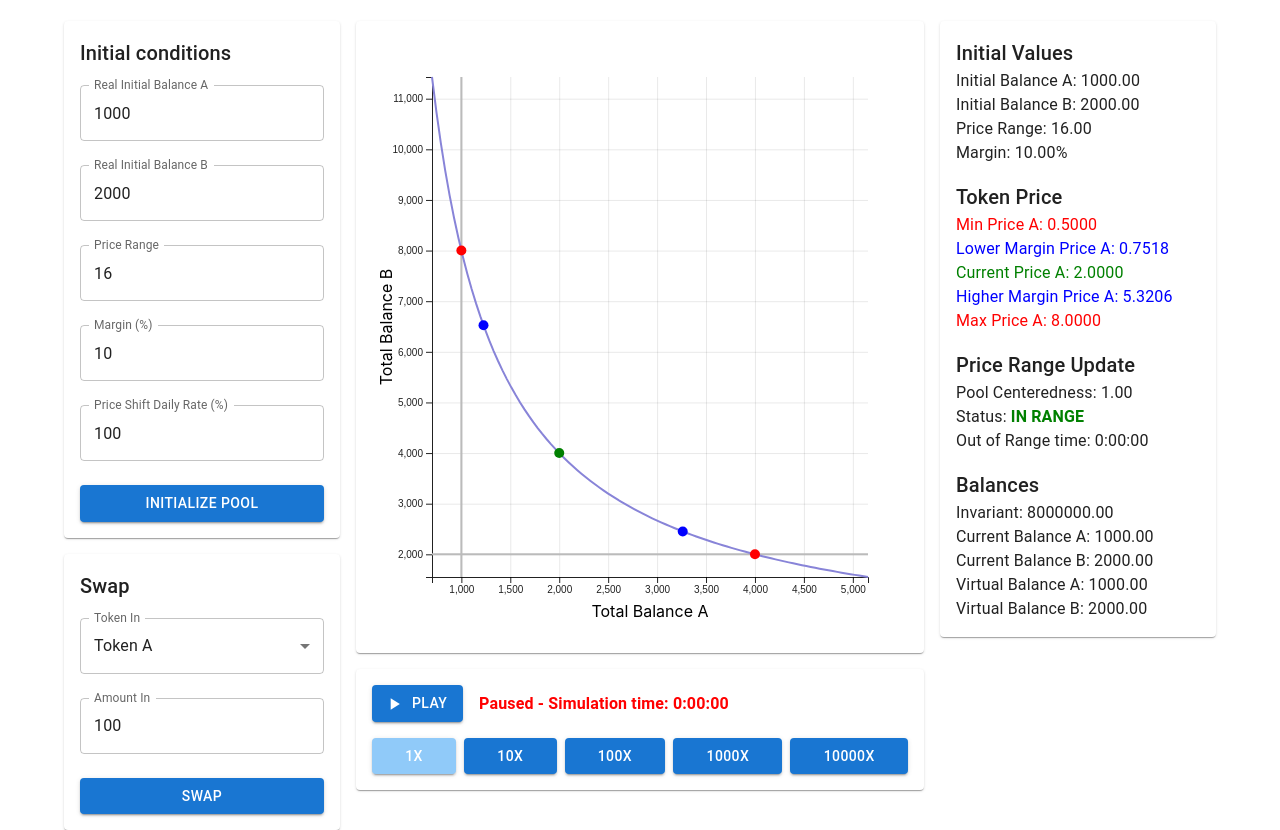
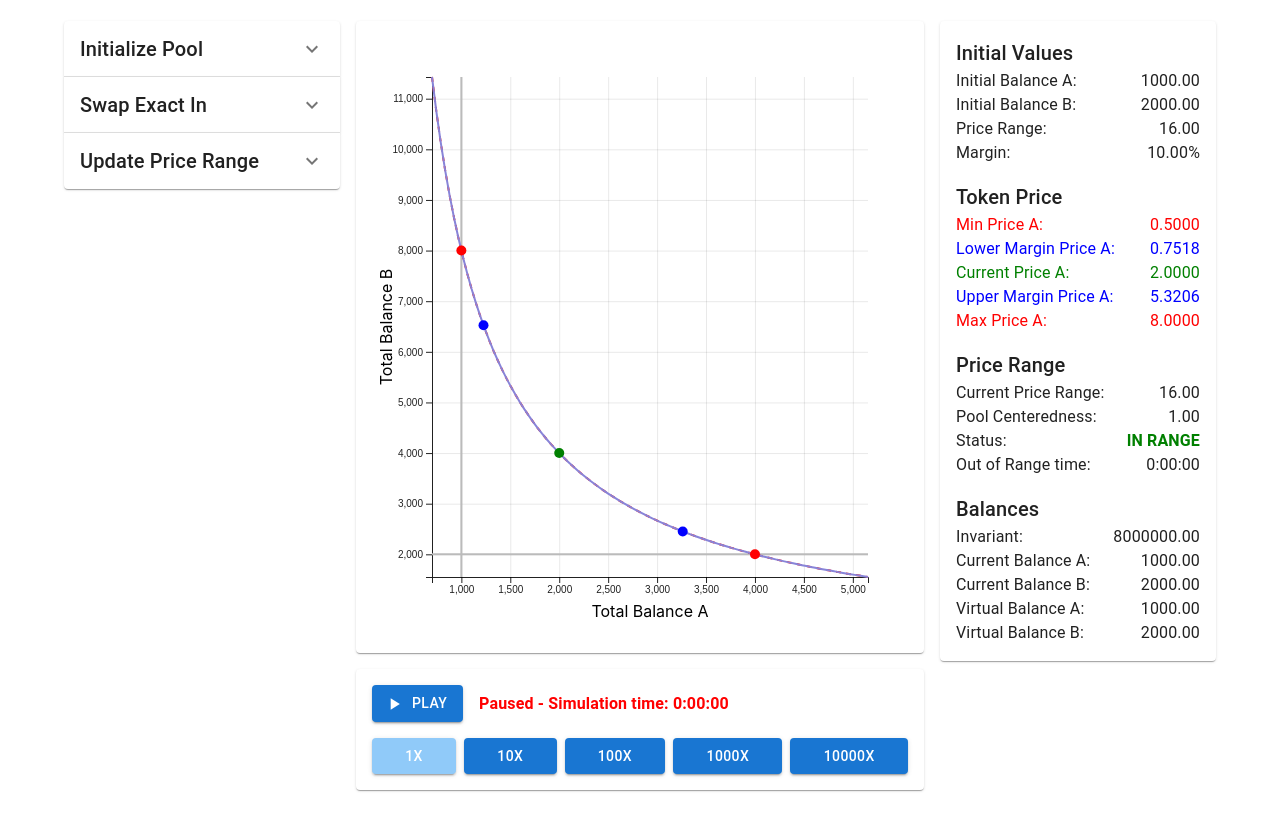
Before and after one commit to balancer/reclamm, a React (Create React App) app in the folder research/: page / in a window 1280 px wide. After the commit the page ends 800 px from the top, so only its background shows below. Built offline with nearby package versions, Linux system fonts and the light colour scheme.

Commit message:
Add update price range fields to the simulation

```diff
--- a/research/src/Chart.tsx
+++ b/research/src/Chart.tsx
@@ -3,9 +3,10 @@ import * as d3 from 'd3';
 
 export const D3Chart: React.FC<{
   data: any[];
+  initialData: any[];
   specialPoints: any[];
   virtualBalances: { virtualBalanceA: number; virtualBalanceB: number };
-}> = ({ data, specialPoints, virtualBalances }) => {
+}> = ({ data, initialData, specialPoints, virtualBalances }) => {
   const svgRef = useRef<SVGSVGElement>(null);
 
   useEffect(() => {
@@ -92,6 +93,21 @@ export const D3Chart: React.FC<{
         .attr('stroke', '#BBBBBB')
         .attr('stroke-width', 2);
 
+      // Add initial price curve (before the regular curve)
+      const initialLine = d3
+        .line<any>()
+        .x((d) => xScale(d.x))
+        .y((d) => yScale(d.y));
+
+      svg
+        .append('path')
+        .datum(initialData)
+        .attr('fill', 'none')
+        .attr('stroke', 'red')
+        .attr('stroke-width', 2)
+        .attr('stroke-dasharray', '5,5')
+        .attr('d', initialLine);
+
       // Add curve
       const line = d3
         .line<any>()
--- a/research/src/Research.tsx
+++ b/research/src/Research.tsx
@@ -1,5 +1,16 @@
 import React, { useState, useMemo, useEffect } from 'react';
-import { TextField, Grid, Paper, Typography, Container, Button } from '@mui/material';
+import {
+  TextField,
+  Grid,
+  Paper,
+  Typography,
+  Container,
+  Button,
+  Accordion,
+  AccordionSummary,
+  AccordionDetails,
+} from '@mui/material';
+import ExpandMoreIcon from '@mui/icons-material/ExpandMore';
 import PlayArrowIcon from '@mui/icons-material/PlayArrow';
 import PauseIcon from '@mui/icons-material/Pause';
 import { D3Chart } from './Chart';
@@ -10,6 +21,7 @@ const defaultPriceRange = 16;
 const defaultMargin = 10;
 const defaultPriceShiftDailyRate = 100;
 const defaultSwapAmountIn = 100;
+const timeFix = 12464935.015039;
 
 const tickMilliseconds = 20;
 
@@ -24,6 +36,7 @@ export default function Research() {
 
   const [initialBalanceA, setInitialBalanceA] = useState<number>(defaultInitialBalanceA);
   const [initialBalanceB, setInitialBalanceB] = useState<number>(defaultInitialBalanceB);
+  const [initialInvariant, setInitialInvariant] = useState<number>(0);
   const [priceRange, setPriceRange] = useState<number>(defaultPriceRange);
   const [margin, setMargin] = useState<number>(defaultMargin);
   const [priceShiftDailyRate, setPriceShiftDailyRate] = useState<number>(defaultPriceShiftDailyRate);
@@ -39,6 +52,15 @@ export default function Research() {
 
   const [swapTokenIn, setSwapTokenIn] = useState('Token A');
   const [swapAmountIn, setSwapAmountIn] = useState<number>(defaultSwapAmountIn);
+
+  const [startPriceRange, setStartPriceRange] = useState<number>(defaultPriceRange);
+  const [targetPriceRange, setTargetPriceRange] = useState<number>(defaultPriceRange);
+  const [startTime, setStartTime] = useState<number>(0);
+  const [endTime, setEndTime] = useState<number>(0);
+
+  const [inputTargetPriceRange, setInputTargetPriceRange] = useState<number>(defaultPriceRange);
+  const [inputStartTime, setInputStartTime] = useState<number>(0);
+  const [inputEndTime, setInputEndTime] = useState<number>(0);
 
   const invariant = useMemo(() => {
     return (currentBalanceA + virtualBalances.virtualBalanceA) * (currentBalanceB + virtualBalances.virtualBalanceB);
@@ -84,11 +106,28 @@ export default function Research() {
         0.7 * virtualBalances.virtualBalanceA + (i * (1.3 * xForPointB - 0.7 * virtualBalances.virtualBalanceA)) / 100;
       const y = invariant / x;
 
-      return { x, y, isSpecialPoint: false };
+      return { x, y };
     });
 
     return curvePoints;
   }, [currentBalanceA, currentBalanceB, priceRange, virtualBalances, invariant]);
+
+  const charInitialData = useMemo(() => {
+    if (priceRange <= 1) return [];
+
+    const xForPointB = initialInvariant / virtualBalances.virtualBalanceB;
+
+    // Create regular curve points
+    const curvePoints = Array.from({ length: 100 }, (_, i) => {
+      const x =
+        0.7 * virtualBalances.virtualBalanceA + (i * (1.3 * xForPointB - 0.7 * virtualBalances.virtualBalanceA)) / 100;
+      const y = initialInvariant / x;
+
+      return { x, y };
+    });
+
+    return curvePoints;
+  }, [initialInvariant]);
 
   const specialPoints = useMemo(() => {
     // Add special points
@@ -125,6 +164,24 @@ export default function Research() {
     return [pointA, pointB, currentPoint, lowerMarginPoint, higherMarginPoint];
   }, [currentBalanceA, currentBalanceB, priceRange, margin, virtualBalances, invariant]);
 
+  const calculatedSwapAmountOut = useMemo(() => {
+    if (!swapAmountIn) return 0;
+
+    if (swapTokenIn === 'Token A') {
+      // Swapping Token A for Token B
+      const newBalanceA = currentBalanceA + swapAmountIn;
+      return (
+        currentBalanceB + virtualBalances.virtualBalanceB - invariant / (newBalanceA + virtualBalances.virtualBalanceA)
+      );
+    } else {
+      // Swapping Token B for Token A
+      const newBalanceB = currentBalanceB + swapAmountIn;
+      return (
+        currentBalanceA + virtualBalances.virtualBalanceA - invariant / (newBalanceB + virtualBalances.virtualBalanceB)
+      );
+    }
+  }, [swapAmountIn, swapTokenIn, currentBalanceA, currentBalanceB, virtualBalances, invariant]);
+
   useEffect(() => {
     setTimeout(() => {
       initializeVirtualBalances();
@@ -152,7 +209,7 @@ export default function Research() {
     if (counter % 1 > 0.001 * (tickMilliseconds * speedMultiplier)) return; // Only update once every second.
 
     // Calculate tau
-    const tau = priceShiftDailyRate / 12464935.015039;
+    const tau = priceShiftDailyRate / timeFix;
 
     // Determine which token's virtual balance to update based on the condition
     if (
@@ -211,17 +268,28 @@ export default function Research() {
     initializeVirtualBalances();
   };
 
+  const handleUpdatePriceRange = () => {
+    setStartPriceRange(priceRange);
+    setTargetPriceRange(inputTargetPriceRange);
+    setStartTime(inputStartTime);
+    setEndTime(inputEndTime);
+  };
+
   const initializeVirtualBalances = () => {
     const priceRangeNum = Number(inputPriceRange);
-    if (priceRangeNum <= 1) {
-      setVirtualBalances({ virtualBalanceA: 0, virtualBalanceB: 0 });
-    } else {
+    let virtualBalancesLocal = { virtualBalanceA: 0, virtualBalanceB: 0 };
+    if (priceRangeNum > 1) {
       const denominator = Math.sqrt(Math.sqrt(priceRangeNum)) - 1;
-      setVirtualBalances({
+      virtualBalancesLocal = {
         virtualBalanceA: Number(inputBalanceA) / denominator,
         virtualBalanceB: Number(inputBalanceB) / denominator,
-      });
+      };
     }
+    setVirtualBalances(virtualBalancesLocal);
+
+    setInitialInvariant(
+      (inputBalanceA + virtualBalancesLocal.virtualBalanceA) * (inputBalanceB + virtualBalancesLocal.virtualBalanceB)
+    );
   };
 
   const handleSwap = () => {
@@ -268,8 +336,11 @@ export default function Research() {
     <Container>
       <Grid container spacing={2}>
         <Grid item xs={3}>
-          <Paper style={{ padding: 16 }}>
-            <Typography variant="h6">Initial conditions</Typography>
+          <Accordion>
+            <AccordionSummary expandIcon={<ExpandMoreIcon />}>
+              <Typography variant="h6">Initialize Pool</Typography>
+            </AccordionSummary>
+            <AccordionDetails>
               <TextField
                 label="Real Initial Balance A"
                 type="number"
@@ -313,11 +384,14 @@ export default function Research() {
               <Button variant="contained" fullWidth onClick={handleUpdate} style={{ marginTop: 16 }}>
                 Initialize Pool
               </Button>
-          </Paper>
+            </AccordionDetails>
+          </Accordion>
 
-          {/* New Swap Box */}
-          <Paper style={{ padding: 16, marginTop: 16 }}>
-            <Typography variant="h6">Swap</Typography>
+          <Accordion>
+            <AccordionSummary expandIcon={<ExpandMoreIcon />}>
+              <Typography variant="h6">Swap Exact In</Typography>
+            </AccordionSummary>
+            <AccordionDetails>
               <TextField
                 select
                 label="Token In"
@@ -340,16 +414,61 @@ export default function Research() {
                 value={swapAmountIn}
                 onChange={(e) => setSwapAmountIn(Number(e.target.value))}
               />
+              <Typography style={{ marginTop: 8, marginBottom: 8 }}>
+                Amount Out {swapTokenIn === 'Token A' ? 'B' : 'A'}:{' '}
+                {calculatedSwapAmountOut > 0 ? calculatedSwapAmountOut.toFixed(2) : '0'}
+              </Typography>
               <Button variant="contained" fullWidth onClick={handleSwap} style={{ marginTop: 16 }}>
                 Swap
               </Button>
-          </Paper>
+            </AccordionDetails>
+          </Accordion>
+          <Accordion>
+            <AccordionSummary expandIcon={<ExpandMoreIcon />}>
+              <Typography variant="h6">Update Price Range</Typography>
+            </AccordionSummary>
+            <AccordionDetails>
+              <TextField
+                label="Target Price Range"
+                type="number"
+                fullWidth
+                margin="normal"
+                value={inputTargetPriceRange}
+                onChange={(e) => setInputTargetPriceRange(Number(e.target.value))}
+              />
+              <Typography>Current Time: {counter.toFixed(0)}</Typography>
+              <TextField
+                label="Start Time (in seconds)"
+                type="number"
+                fullWidth
+                margin="normal"
+                value={inputStartTime}
+                onChange={(e) => setInputStartTime(Number(e.target.value))}
+              />
+              <TextField
+                label="End Time (in seconds)"
+                type="number"
+                fullWidth
+                margin="normal"
+                value={inputEndTime}
+                onChange={(e) => setInputEndTime(Number(e.target.value))}
+              />
+              <Button variant="contained" fullWidth onClick={handleUpdatePriceRange} style={{ marginTop: 16 }}>
+                Update Price Range
+              </Button>
+            </AccordionDetails>
+          </Accordion>
         </Grid>
 
         <Grid item xs={6}>
           <Paper style={{ padding: 16, textAlign: 'center' }}>
             <div style={{ width: '100%', height: 600 }}>
-              <D3Chart data={chartData} specialPoints={specialPoints} virtualBalances={virtualBalances} />
+              <D3Chart
+                data={chartData}
+                initialData={charInitialData}
+                specialPoints={specialPoints}
+                virtualBalances={virtualBalances}
+              />
             </div>
           </Paper>
           <Paper style={{ padding: 16, marginTop: 16 }}>
@@ -392,54 +511,131 @@ export default function Research() {
         <Grid item xs={3}>
           <Paper style={{ padding: 16 }}>
             <Typography variant="h6">Initial Values</Typography>
-            <Typography>Initial Balance A: {initialBalanceA.toFixed(2)}</Typography>
-            <Typography>Initial Balance B: {initialBalanceB.toFixed(2)}</Typography>
-            <Typography>Price Range: {priceRange.toFixed(2)}</Typography>
-            <Typography>Margin: {margin.toFixed(2)}%</Typography>
+            <div style={{ display: 'flex', justifyContent: 'space-between' }}>
+              <Typography>Initial Balance A:</Typography>
+              <Typography>{initialBalanceA.toFixed(2)}</Typography>
+            </div>
+            <div style={{ display: 'flex', justifyContent: 'space-between' }}>
+              <Typography>Initial Balance B:</Typography>
+              <Typography>{initialBalanceB.toFixed(2)}</Typography>
+            </div>
+            <div style={{ display: 'flex', justifyContent: 'space-between' }}>
+              <Typography>Price Range:</Typography>
+              <Typography>{priceRange.toFixed(2)}</Typography>
+            </div>
+            <div style={{ display: 'flex', justifyContent: 'space-between' }}>
+              <Typography>Margin:</Typography>
+              <Typography>{margin.toFixed(2)}%</Typography>
+            </div>
 
             <Typography variant="h6" style={{ marginTop: 16 }}>
               Token Price
             </Typography>
+            <div style={{ display: 'flex', justifyContent: 'space-between' }}>
+              <Typography style={{ color: 'red' }}>Min Price A:</Typography>
               <Typography style={{ color: 'red' }}>
-              Min Price A: {(Math.pow(virtualBalances.virtualBalanceB, 2) / invariant).toFixed(4)}
+                {(Math.pow(virtualBalances.virtualBalanceB, 2) / invariant).toFixed(4)}
               </Typography>
-            <Typography style={{ color: 'blue' }}>
-              Lower Margin Price A: {(invariant / Math.pow(higherMargin, 2)).toFixed(4)}
-            </Typography>
+            </div>
+            <div style={{ display: 'flex', justifyContent: 'space-between' }}>
+              <Typography style={{ color: 'blue' }}>Lower Margin Price A:</Typography>
+              <Typography style={{ color: 'blue' }}>{(invariant / Math.pow(higherMargin, 2)).toFixed(4)}</Typography>
+            </div>
+            <div style={{ display: 'flex', justifyContent: 'space-between' }}>
+              <Typography style={{ color: 'green' }}>Current Price A:</Typography>
               <Typography style={{ color: 'green' }}>
-              Current Price A:{' '}
                 {(
                   (currentBalanceB + virtualBalances.virtualBalanceB) /
                   (currentBalanceA + virtualBalances.virtualBalanceA)
                 ).toFixed(4)}
               </Typography>
-            <Typography style={{ color: 'blue' }}>
-              Higher Margin Price A: {(invariant / Math.pow(lowerMargin, 2)).toFixed(4)}
+            </div>
+            <div style={{ display: 'flex', justifyContent: 'space-between' }}>
+              <Typography style={{ color: 'blue' }}>Upper Margin Price A:</Typography>
+              <Typography style={{ color: 'blue' }}>{(invariant / Math.pow(lowerMargin, 2)).toFixed(4)}</Typography>
+            </div>
+            <div style={{ display: 'flex', justifyContent: 'space-between' }}>
+              <Typography style={{ color: 'red' }}>Max Price A:</Typography>
+              <Typography style={{ color: 'red' }}>
+                {(invariant / Math.pow(virtualBalances.virtualBalanceA, 2)).toFixed(4)}
               </Typography>
-            <Typography style={{ color: 'red' }}>
-              Max Price A: {(invariant / Math.pow(virtualBalances.virtualBalanceA, 2)).toFixed(4)}
-            </Typography>
+            </div>
 
             <Typography variant="h6" style={{ marginTop: 16 }}>
-              Price Range Update
+              Price Range
             </Typography>
-            <Typography>Pool Centeredness: {poolCenteredness.toFixed(2)}</Typography>
-            <Typography>
-              Status:{' '}
-              <span style={{ color: poolCenteredness > margin / 100 ? 'green' : 'red', fontWeight: 'bold' }}>
+            {counter < endTime ? (
+              <>
+                <Typography style={{ color: 'green', fontWeight: 'bold' }}>UPDATING RANGE</Typography>
+                <div style={{ display: 'flex', justifyContent: 'space-between', marginLeft: 10 }}>
+                  <Typography>Start Price Range:</Typography>
+                  <Typography>{startPriceRange.toFixed(2)}</Typography>
+                </div>
+                <div style={{ display: 'flex', justifyContent: 'space-between', marginLeft: 10 }}>
+                  <Typography>Current Price Range:</Typography>
+                  <Typography>{priceRange.toFixed(2)}</Typography>
+                </div>
+                <div style={{ display: 'flex', justifyContent: 'space-between', marginLeft: 10 }}>
+                  <Typography>Target Price Range:</Typography>
+                  <Typography>{targetPriceRange.toFixed(2)}</Typography>
+                </div>
+                <div style={{ display: 'flex', justifyContent: 'space-between', marginLeft: 10 }}>
+                  <Typography>Start Time (s):</Typography>
+                  <Typography>{startTime}</Typography>
+                </div>
+                <div style={{ display: 'flex', justifyContent: 'space-between', marginLeft: 10 }}>
+                  <Typography>Current Time (s):</Typography>
+                  <Typography>{counter.toFixed(0)}</Typography>
+                </div>
+                <div style={{ display: 'flex', justifyContent: 'space-between', marginLeft: 10 }}>
+                  <Typography>End Time (s):</Typography>
+                  <Typography>{endTime}</Typography>
+                </div>
+              </>
+            ) : (
+              <div style={{ display: 'flex', justifyContent: 'space-between' }}>
+                <Typography>Current Price Range:</Typography>
+                <Typography>{priceRange.toFixed(2)}</Typography>
+              </div>
+            )}
+            <div style={{ display: 'flex', justifyContent: 'space-between' }}>
+              <Typography>Pool Centeredness:</Typography>
+              <Typography>{poolCenteredness.toFixed(2)}</Typography>
+            </div>
+            <div style={{ display: 'flex', justifyContent: 'space-between' }}>
+              <Typography>Status:</Typography>
+              <Typography style={{ color: poolCenteredness > margin / 100 ? 'green' : 'red', fontWeight: 'bold' }}>
                 {poolCenteredness > margin / 100 ? 'IN RANGE' : 'OUT OF RANGE'}
-              </span>
               </Typography>
-            <Typography>Out of Range time: {formatTime(outOfRangeTime)}</Typography>
+            </div>
+            <div style={{ display: 'flex', justifyContent: 'space-between' }}>
+              <Typography>Out of Range time:</Typography>
+              <Typography>{formatTime(outOfRangeTime)}</Typography>
+            </div>
 
             <Typography variant="h6" style={{ marginTop: 16 }}>
               Balances
             </Typography>
-            <Typography>Invariant: {invariant.toFixed(2)}</Typography>
-            <Typography>Current Balance A: {currentBalanceA.toFixed(2)}</Typography>
-            <Typography>Current Balance B: {currentBalanceB.toFixed(2)}</Typography>
-            <Typography>Virtual Balance A: {virtualBalances.virtualBalanceA.toFixed(2)}</Typography>
-            <Typography>Virtual Balance B: {virtualBalances.virtualBalanceB.toFixed(2)}</Typography>
+            <div style={{ display: 'flex', justifyContent: 'space-between' }}>
+              <Typography>Invariant:</Typography>
+              <Typography>{invariant.toFixed(2)}</Typography>
+            </div>
+            <div style={{ display: 'flex', justifyContent: 'space-between' }}>
+              <Typography>Current Balance A:</Typography>
+              <Typography>{currentBalanceA.toFixed(2)}</Typography>
+            </div>
+            <div style={{ display: 'flex', justifyContent: 'space-between' }}>
+              <Typography>Current Balance B:</Typography>
+              <Typography>{currentBalanceB.toFixed(2)}</Typography>
+            </div>
+            <div style={{ display: 'flex', justifyContent: 'space-between' }}>
+              <Typography>Virtual Balance A:</Typography>
+              <Typography>{virtualBalances.virtualBalanceA.toFixed(2)}</Typography>
+            </div>
+            <div style={{ display: 'flex', justifyContent: 'space-between' }}>
+              <Typography>Virtual Balance B:</Typography>
+              <Typography>{virtualBalances.virtualBalanceB.toFixed(2)}</Typography>
+            </div>
           </Paper>
         </Grid>
       </Grid>
```
Lines whose indentation alone changed are shown as unchanged.
